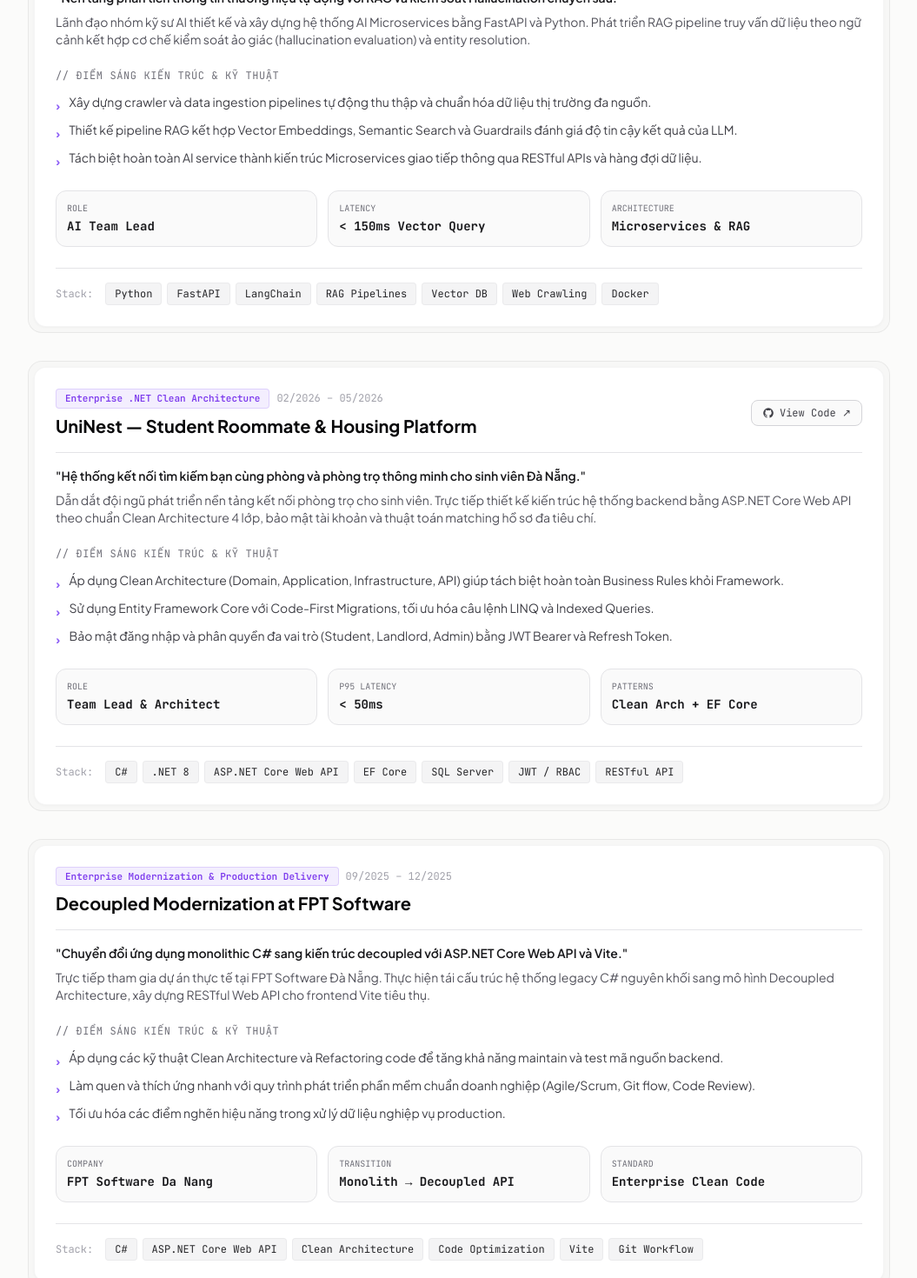
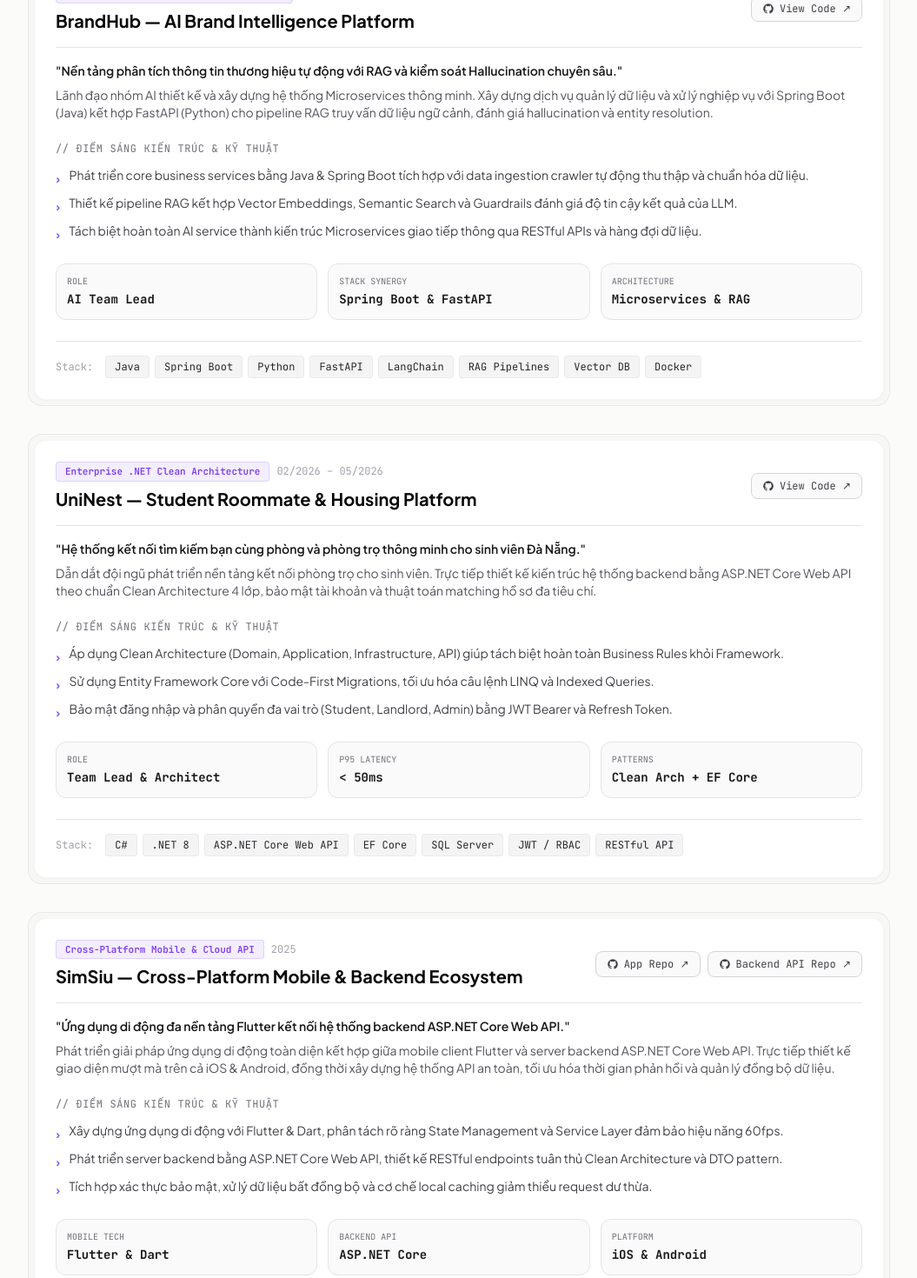
Before and after one commit to Loc20904/my_profile, an Angular app: page / in a window 1280 px wide. Shown: the part 1220-2690 px from the top of the page at 87% size, without its empty margins (112-1167 px from the left). Built offline with nearby package versions, Linux system fonts and the light colour scheme.

Commit message:
feat: integrate Java OOP, Spring Boot, Flutter SimSiu, and Unity game dev

```diff
--- a/src/app/core/data/profile-data.ts
+++ b/src/app/core/data/profile-data.ts
@@ -5,8 +5,8 @@ export const PROFILE_DATA: ProfileData = {
   title: 'Backend .NET & AI Systems Engineer',
   tagline: 'Engineering High-Throughput .NET Core Systems & Resilient AI-Augmented Pipelines.',
   statusBadge: 'OPEN TO .NET BACKEND ROLES — DA NANG & HYBRID / REMOTE',
-  summary: 'Kỹ sư phần mềm tập trung vào kiến trúc hệ thống backend hướng hiệu năng cao với ASP.NET Core, Clean Architecture và tích hợp AI Microservices (RAG/LLM). Tốt nghiệp ĐH FPT (GPA 3.5/4.0), cựu Backend Intern tại FPT Software Đà Nẵng.',
-  aboutMe: 'Final-year Software Engineering student at FPT University with real-world internship experience at FPT Software and technical leadership in .NET & AI projects. Proficient in ASP.NET Core Web API, FastAPI, C#, Clean Architecture, and enterprise AI integrations. Passionate about building robust, scalable backend systems and delivering high-quality software products.',
+  summary: 'Kỹ sư phần mềm với nền tảng lập trình Hướng đối tượng (OOP) vững chắc khởi đầu từ Java, chuyên sâu kiến trúc backend ASP.NET Core / Spring Boot và tích hợp AI Microservices (RAG). Sở hữu tư duy đa nền tảng linh hoạt từ Web Enterprise, Mobile App (Flutter) đến Game Engineering (Unity C# & GameMaker). Tốt nghiệp ĐH FPT (GPA 3.5/4.0), cựu Backend Intern tại FPT Software Đà Nẵng.',
+  aboutMe: 'Final-year Software Engineering student at FPT University (GPA 3.5/4.0) with real-world enterprise internship experience at FPT Software and technical leadership in .NET & AI projects. Solid computer science foundation rooted in Java OOP, expanding across scalable backend systems (ASP.NET Core, Spring Boot), cross-platform mobile development (Flutter - SimSiu), and interactive game systems (Unity C# & GameMaker - Spiritbound). Passionate about high performance, clean architecture, and building production-grade software.',
   contacts: {
     email: 'locntde180158@fpt.edu.vn',
     phone: '+84 334 354 406',
@@ -162,22 +162,22 @@ export const PROFILE_DATA: ProfileData = {
     {
       id: 'brandhub',
       title: 'BrandHub — AI Brand Intelligence Platform',
-      category: 'AI Microservices & RAG Systems',
+      category: 'Enterprise Microservices & RAG Systems',
       role: 'AI Team Lead',
       period: '06/2026 – Present (Ongoing)',
       tagline: 'Nền tảng phân tích thông tin thương hiệu tự động với RAG và kiểm soát Hallucination chuyên sâu.',
-      overview: 'Lãnh đạo nhóm kỹ sư AI thiết kế và xây dựng hệ thống AI Microservices bằng FastAPI và Python. Phát triển RAG pipeline truy vấn dữ liệu theo ngữ cảnh kết hợp cơ chế kiểm soát ảo giác (hallucination evaluation) và entity resolution.',
+      overview: 'Lãnh đạo nhóm AI thiết kế và xây dựng hệ thống Microservices thông minh. Xây dựng dịch vụ quản lý dữ liệu và xử lý nghiệp vụ với Spring Boot (Java) kết hợp FastAPI (Python) cho pipeline RAG truy vấn dữ liệu ngữ cảnh, đánh giá hallucination và entity resolution.',
       architectureHighlights: [
-        'Xây dựng crawler và data ingestion pipelines tự động thu thập và chuẩn hóa dữ liệu thị trường đa nguồn.',
+        'Phát triển core business services bằng Java & Spring Boot tích hợp với data ingestion crawler tự động thu thập và chuẩn hóa dữ liệu.',
         'Thiết kế pipeline RAG kết hợp Vector Embeddings, Semantic Search và Guardrails đánh giá độ tin cậy kết quả của LLM.',
         'Tách biệt hoàn toàn AI service thành kiến trúc Microservices giao tiếp thông qua RESTful APIs và hàng đợi dữ liệu.'
       ],
       metrics: [
         { label: 'Role', value: 'AI Team Lead' },
-        { label: 'Latency', value: '< 150ms Vector Query' },
+        { label: 'Stack Synergy', value: 'Spring Boot & FastAPI' },
         { label: 'Architecture', value: 'Microservices & RAG' }
       ],
-      techStack: ['Python', 'FastAPI', 'LangChain', 'RAG Pipelines', 'Vector DB', 'Web Crawling', 'Docker'],
+      techStack: ['Java', 'Spring Boot', 'Python', 'FastAPI', 'LangChain', 'RAG Pipelines', 'Vector DB', 'Docker'],
       githubUrl: 'https://github.com/BrandHubOrganization',
       featured: true
     },
@@ -201,6 +201,51 @@ export const PROFILE_DATA: ProfileData = {
       ],
       techStack: ['C#', '.NET 8', 'ASP.NET Core Web API', 'EF Core', 'SQL Server', 'JWT / RBAC', 'RESTful API'],
       githubUrl: 'https://github.com/Loc20904/UniNest',
+      featured: true
+    },
+    {
+      id: 'simsiu',
+      title: 'SimSiu — Cross-Platform Mobile & Backend Ecosystem',
+      category: 'Cross-Platform Mobile & Cloud API',
+      role: 'Full-stack Developer',
+      period: '2025',
+      tagline: 'Ứng dụng di động đa nền tảng Flutter kết nối hệ thống backend ASP.NET Core Web API.',
+      overview: 'Phát triển giải pháp ứng dụng di động toàn diện kết hợp giữa mobile client Flutter và server backend ASP.NET Core Web API. Trực tiếp thiết kế giao diện mượt mà trên cả iOS & Android, đồng thời xây dựng hệ thống API an toàn, tối ưu hóa thời gian phản hồi và quản lý đồng bộ dữ liệu.',
+      architectureHighlights: [
+        'Xây dựng ứng dụng di động với Flutter & Dart, phân tách rõ ràng State Management và Service Layer đảm bảo hiệu năng 60fps.',
+        'Phát triển server backend bằng ASP.NET Core Web API, thiết kế RESTful endpoints tuân thủ Clean Architecture và DTO pattern.',
+        'Tích hợp xác thực bảo mật, xử lý dữ liệu bất đồng bộ và cơ chế local caching giảm thiểu request dư thừa.'
+      ],
+      metrics: [
+        { label: 'Mobile Tech', value: 'Flutter & Dart' },
+        { label: 'Backend API', value: 'ASP.NET Core' },
+        { label: 'Platform', value: 'iOS & Android' }
+      ],
+      techStack: ['Flutter', 'Dart', 'C#', 'ASP.NET Core', 'RESTful API', 'State Management'],
+      githubUrl: 'https://github.com/Loc20904/SimSiu',
+      githubBeUrl: 'https://github.com/Loc20904/SimSiuBE',
+      featured: true
+    },
+    {
+      id: 'spiritbound',
+      title: 'Spiritbound: Rise of the Elements — Action Game',
+      category: 'Game Engineering & OOP Architecture',
+      role: 'Game Developer',
+      period: '2024 – 2025',
+      tagline: 'Tựa game hành động phát triển bằng Unity (C#) và GameMaker với tư duy lập trình hướng đối tượng (OOP) tối ưu hiệu năng.',
+      overview: 'Hiện thực hóa tựa game hành động chiến đấu theo nguyên tố, vận dụng tối đa các nguyên lý Lập trình Hướng đối tượng (OOP) và Design Patterns trong việc thiết kế vòng lặp game loop, hành vi AI kẻ địch và hệ thống tương tác vật lý thời gian thực.',
+      architectureHighlights: [
+        'Vận dụng sâu sắc OOP (Kế thừa, Đa hình, Đóng gói) và các Design Patterns (State Pattern cho Finite State Machine của AI/Nhân vật, Object Pooling cho đạn và VFX).',
+        'Tối ưu hóa vòng lặp Game Loop, xử lý va chạm vật lý (Physics Collision) và tối ưu hóa bộ nhớ tránh Garbage Collection spikes.',
+        'Hiện thực hóa hệ thống điều khiển đa dạng trên Unity (C#) song song với các module cơ chế game thử nghiệm trên GameMaker.'
+      ],
+      metrics: [
+        { label: 'Game Engine', value: 'Unity & GameMaker' },
+        { label: 'Core Language', value: 'C# (OOP Oriented)' },
+        { label: 'Architecture', value: 'FSM & Object Pooling' }
+      ],
+      techStack: ['Unity', 'C#', 'GameMaker', 'Game Physics', 'OOP Architecture', 'State Pattern', 'Object Pooling'],
+      githubUrl: 'https://github.com/Loc20904/Spiritbound-Rise-of-the-Elements',
       featured: true
     },
     {
@@ -252,6 +297,7 @@ export const PROFILE_DATA: ProfileData = {
       items: [
         { name: 'C# / .NET 8 / .NET 9', level: 'Proficient', highlight: true },
         { name: 'ASP.NET Core Web API', level: 'Proficient', highlight: true },
+        { name: 'Java & Spring Boot', level: 'Advanced', highlight: true },
         { name: 'Minimal APIs', level: 'Advanced' },
         { name: 'Python (FastAPI)', level: 'Advanced', highlight: true },
         { name: 'LINQ & Entity Framework Core', level: 'Proficient', highlight: true }
@@ -261,12 +307,23 @@ export const PROFILE_DATA: ProfileData = {
       category: 'Architecture & System Design',
       description: 'Tư duy kiến trúc hệ thống, phân tầng và các design patterns thực tế',
       items: [
+        { name: 'OOP Principles & Design Patterns', level: 'Proficient', highlight: true },
         { name: 'Clean Architecture (Onion)', level: 'Proficient', highlight: true },
         { name: 'CQRS & MediatR', level: 'Advanced', highlight: true },
         { name: 'Repository & Unit of Work', level: 'Proficient' },
         { name: 'Dependency Injection', level: 'Proficient' },
         { name: 'Microservices Communication', level: 'Advanced' },
         { name: 'RESTful API Standards', level: 'Proficient' }
+      ]
+    },
+    {
+      category: 'Mobile & Game Engineering (Multi-Platform)',
+      description: 'Phát triển ứng dụng di động đa nền tảng và kỹ thuật lập trình game tối ưu hóa hiệu năng',
+      items: [
+        { name: 'Flutter & Dart (Cross-Platform)', level: 'Advanced', highlight: true },
+        { name: 'Unity & C# (Game Engineering)', level: 'Advanced', highlight: true },
+        { name: 'GameMaker Studio', level: 'Proficient' },
+        { name: 'Game Physics & Object Pooling', level: 'Advanced' }
       ]
     },
     {
@@ -350,10 +407,10 @@ export const PROFILE_DATA: ProfileData = {
       type: 'education',
       achievements: [
         'Điểm trung bình tích lũy GPA: 3.5 / 4.0 (Tốt nghiệp loại Giỏi).',
-        'Các môn học tiêu biểu: Lập trình Hướng đối tượng (OOP), Cấu trúc Dữ liệu & Giải thuật (DSA), Lập trình .NET Cross-Platform.',
-        'Trưởng nhóm nhiều dự án thực hành công nghệ xuyên suốt quá trình học tập.'
+        'Nền tảng CS & OOP chuyên sâu bắt đầu từ Java, Cấu trúc Dữ liệu & Giải thuật (DSA), Lập trình .NET Cross-Platform và Phát triển Game (Unity/GameMaker).',
+        'Trưởng nhóm nhiều dự án thực hành công nghệ xuyên suốt quá trình học tập (UniNest, BrandHub, SimSiu, Spiritbound).'
       ],
-      badges: ['GPA 3.5/4.0', 'Software Engineering', 'OOP & DSA', '.NET Cross-Platform']
+      badges: ['GPA 3.5/4.0', 'Java & OOP', 'DSA Foundation', '.NET Core', 'Unity & Flutter']
     }
   ],
   certifications: [
--- a/src/app/core/models/profile.model.ts
+++ b/src/app/core/models/profile.model.ts
@@ -61,6 +61,7 @@ export interface ProjectCaseStudy {
   metrics: { label: string; value: string }[];
   techStack: string[];
   githubUrl?: string;
+  githubBeUrl?: string;
   featured: boolean;
 }
 
--- a/src/app/features/case-studies/case-studies.component.ts
+++ b/src/app/features/case-studies/case-studies.component.ts
@@ -44,21 +44,33 @@ import { ProjectCaseStudy } from '../../core/models/profile.model';
                   </h3>
                 </div>
 
-                <!-- GitHub Link if available -->
-                @if (project.githubUrl) {
-                  <div>
+                <!-- GitHub Links -->
+                <div class="flex items-center gap-2 flex-wrap">
+                  @if (project.githubUrl) {
                     <a
                       [href]="project.githubUrl"
                       target="_blank"
                       rel="noopener noreferrer"
-                      class="inline-flex items-center gap-1.5 px-3 py-1.5 rounded-lg text-xs font-mono border border-zinc-300 dark:border-zinc-800 bg-zinc-50 dark:bg-zinc-900 text-zinc-700 dark:text-zinc-300 hover:border-zinc-500 transition-colors">
+                      class="inline-flex items-center gap-1.5 px-3 py-1.5 rounded-lg text-xs font-mono border border-zinc-300 dark:border-zinc-800 bg-zinc-50 dark:bg-zinc-900 text-zinc-700 dark:text-zinc-300 hover:border-violet-500/50 hover:text-zinc-950 dark:hover:text-white transition-colors">
                       <svg class="w-3.5 h-3.5 fill-current" viewBox="0 0 24 24">
                         <path d="M12 2A10 10 0 0 0 2 12c0 4.42 2.87 8.17 6.84 9.5.5.08.66-.23.66-.5v-1.69c-2.77.6-3.36-1.34-3.36-1.34-.46-1.16-1.11-1.47-1.11-1.47-.91-.62.07-.6.07-.6 1 .07 1.53 1.03 1.53 1.03.87 1.52 2.34 1.07 2.91.83.1-.65.35-1.09.63-1.34-2.22-.25-4.55-1.11-4.55-4.92 0-1.11.38-2 1.03-2.71-.1-.25-.45-1.29.1-2.64 0 0 .84-.27 2.75 1.02.79-.22 1.65-.33 2.5-.33.85 0 1.71.11 2.5.33 1.91-1.29 2.75-1.02 2.75-1.02.55 1.35.2 2.39.1 2.64.65.71 1.03 1.6 1.03 2.71 0 3.82-2.34 4.66-4.57 4.91.36.31.69.92.69 1.85V21c0 .27.16.59.67.5C19.14 20.16 22 16.42 22 12A10 10 0 0 0 12 2z"/>
                       </svg>
-                      <span>View Code ↗</span>
+                      <span>{{ project.githubBeUrl ? 'App Repo ↗' : 'View Code ↗' }}</span>
                     </a>
-                  </div>
-                }
+                  }
+                  @if (project.githubBeUrl) {
+                    <a
+                      [href]="project.githubBeUrl"
+                      target="_blank"
+                      rel="noopener noreferrer"
+                      class="inline-flex items-center gap-1.5 px-3 py-1.5 rounded-lg text-xs font-mono border border-zinc-300 dark:border-zinc-800 bg-zinc-50 dark:bg-zinc-900 text-zinc-700 dark:text-zinc-300 hover:border-violet-500/50 hover:text-zinc-950 dark:hover:text-white transition-colors">
+                      <svg class="w-3.5 h-3.5 fill-current" viewBox="0 0 24 24">
+                        <path d="M12 2A10 10 0 0 0 2 12c0 4.42 2.87 8.17 6.84 9.5.5.08.66-.23.66-.5v-1.69c-2.77.6-3.36-1.34-3.36-1.34-.46-1.16-1.11-1.47-1.11-1.47-.91-.62.07-.6.07-.6 1 .07 1.53 1.03 1.53 1.03.87 1.52 2.34 1.07 2.91.83.1-.65.35-1.09.63-1.34-2.22-.25-4.55-1.11-4.55-4.92 0-1.11.38-2 1.03-2.71-.1-.25-.45-1.29.1-2.64 0 0 .84-.27 2.75 1.02.79-.22 1.65-.33 2.5-.33.85 0 1.71.11 2.5.33 1.91-1.29 2.75-1.02 2.75-1.02.55 1.35.2 2.39.1 2.64.65.71 1.03 1.6 1.03 2.71 0 3.82-2.34 4.66-4.57 4.91.36.31.69.92.69 1.85V21c0 .27.16.59.67.5C19.14 20.16 22 16.42 22 12A10 10 0 0 0 12 2z"/>
+                      </svg>
+                      <span>Backend API Repo ↗</span>
+                    </a>
+                  }
+                </div>
               </div>
 
               <!-- Tagline & Overview -->
--- a/src/app/features/hero/hero.component.ts
+++ b/src/app/features/hero/hero.component.ts
@@ -25,11 +25,7 @@ import { ProfileData } from '../../core/models/profile.model';
 
           <!-- Sub-headline -->
           <p class="text-base sm:text-lg text-zinc-600 dark:text-zinc-400 leading-relaxed mb-8">
-            Tôi là <strong class="text-zinc-900 dark:text-zinc-100 font-semibold">{{ profile().name }}</strong>, Kỹ sư phần mềm định hướng chuyên sâu vào kiến trúc backend với
-            <span class="text-zinc-900 dark:text-zinc-200 font-medium">ASP.NET Core</span>,
-            <span class="text-zinc-900 dark:text-zinc-200 font-medium">Clean Architecture</span> và
-            <span class="text-zinc-900 dark:text-zinc-200 font-medium">AI Microservices (RAG)</span>.
-            Tốt nghiệp ĐH FPT (GPA 3.5/4.0), cựu Backend Intern tại FPT Software Đà Nẵng.
+            Tôi là <strong class="text-zinc-900 dark:text-zinc-100 font-semibold">{{ profile().name }}</strong>, {{ profile().summary }}
           </p>
 
           <!-- Action Button Cluster -->
```
